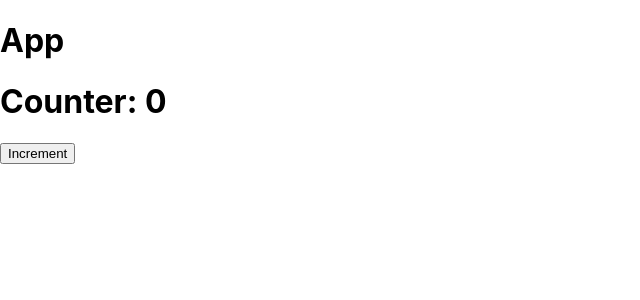
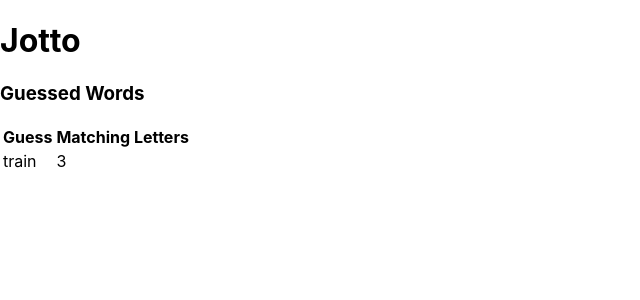
Before and after one commit to mofath/react-unit-testinf--jest-enzyme, a React app: page / in a window 1280 px wide. Shown: the top 300 px of the page, without its empty margins (0-640 px from the left). Built offline with nearby package versions, Linux system fonts and the light colour scheme.

Commit message:
Do Acceptance test for GuessWords game module

```diff
--- a/src/App.js
+++ b/src/App.js
@@ -1,12 +1,16 @@
 import React, { Component } from "react";
-import ClickCounter from './modules/click-counter/click-counter'
+import GuessWords from "./modules/guess-word-game/guess-words";
+import Congrats from "./modules/guess-word-game/congrats";
 
 class App extends Component {
   render() {
     return (
       <div className="App" data-test="component-app">
-        <h1>App</h1>
-        <ClickCounter />
+        <h1>Jotto</h1>
+        <Congrats success={false} />
+        <GuessWords
+          guessedWords={[{ guessedWord: "train", letterMatchCount: 3 }]}
+        />
       </div>
     );
   }
```
